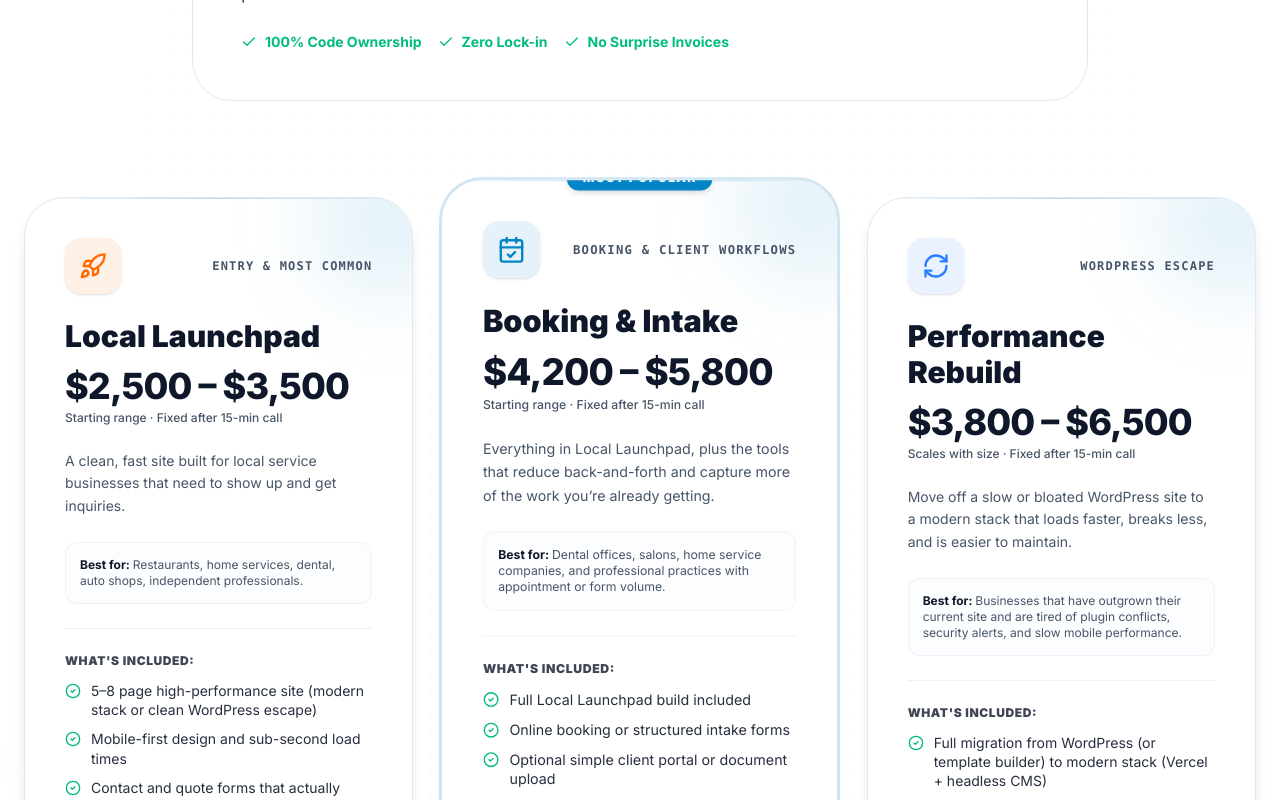
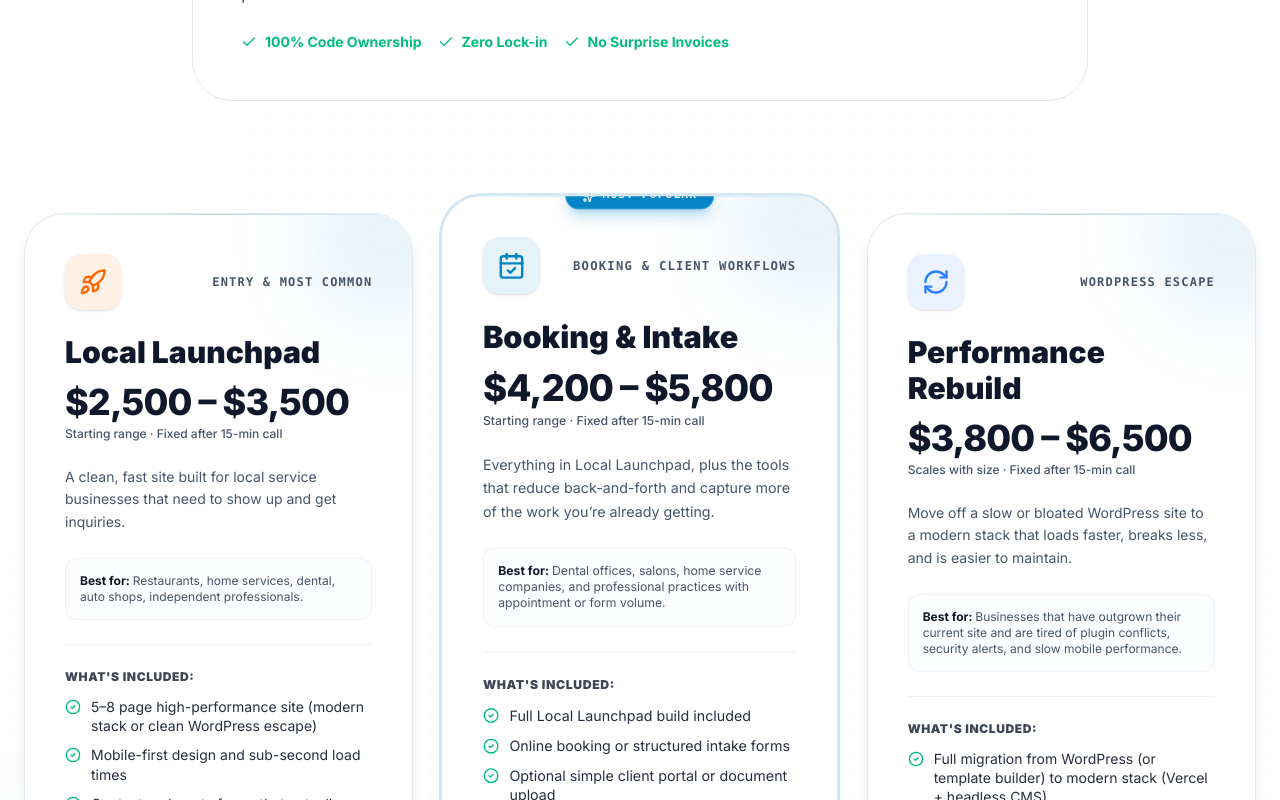
Before and after one commit to RottyM/rottym.com, a Next.js app: page /packages in a window 1280 px wide. Shown: the part 920-1720 px from the top of the page. Built offline with nearby package versions, Linux system fonts and the light colour scheme; no server answers.

Commit message:
fix(packages): prevent MOST POPULAR badge clipping and add deep link ids

```diff
--- a/src/app/packages/page.tsx
+++ b/src/app/packages/page.tsx
@@ -166,22 +166,27 @@ export default function PackagesPage() {
         </div>
 
         {/* 3 Core Packages Grid */}
-        <div className="grid lg:grid-cols-3 gap-8 items-stretch">
+        <div className="grid lg:grid-cols-3 gap-8 items-stretch pt-4">
           {packages.map((pkg) => (
             <div
               key={pkg.id}
-              className={`stitch-card relative rounded-[2.5rem] p-8 md:p-10 flex flex-col justify-between transition-all duration-300 shadow-lg hover:shadow-2xl overflow-hidden before:absolute before:inset-x-0 before:top-0 before:h-[1px] before:bg-gradient-to-r before:from-transparent before:via-accent/30 before:to-transparent ${pkg.borderHover} ${
+              id={pkg.id}
+              className={`stitch-card relative rounded-[2.5rem] p-8 md:p-10 flex flex-col justify-between transition-all duration-300 shadow-lg hover:shadow-2xl ${pkg.borderHover} ${
                 pkg.featured
                   ? 'border-accent shadow-accent/10 ring-2 ring-accent/20 scale-[1.02] lg:-translate-y-2'
                   : 'border-border'
               }`}
             >
-              {/* Chromatic Corner Aura */}
-              <div className="pointer-events-none absolute -right-14 -top-14 w-40 h-40 bg-accent/10 dark:bg-accent/15 rounded-full blur-2xl group-hover:scale-150 transition-transform duration-500" />
+              {/* Inner Aura with overflow-hidden and border matching rounded corners */}
+              <div className="absolute inset-0 rounded-[2.5rem] overflow-hidden pointer-events-none">
+                <div className="pointer-events-none absolute -right-14 -top-14 w-40 h-40 bg-accent/10 dark:bg-accent/15 rounded-full blur-2xl group-hover:scale-150 transition-transform duration-500" />
+                <div className="absolute inset-x-0 top-0 h-[1px] bg-gradient-to-r from-transparent via-accent/30 to-transparent" />
+              </div>
 
               {pkg.badge && (
-                <div className="absolute -top-3.5 left-1/2 -translate-x-1/2 bg-accent text-accent-foreground px-4 py-1 rounded-full text-xs font-black uppercase tracking-widest shadow-md z-10">
-                  {pkg.badge}
+                <div className="absolute -top-3.5 left-1/2 -translate-x-1/2 inline-flex items-center gap-1.5 px-4 py-1 rounded-full bg-accent text-accent-foreground font-mono text-[11px] font-bold uppercase tracking-widest shadow-lg shadow-accent/25 border border-white/20 z-20 whitespace-nowrap">
+                  <Sparkles className="w-3.5 h-3.5" />
+                  <span>{pkg.badge}</span>
                 </div>
               )}
 
@@ -248,7 +253,7 @@ export default function PackagesPage() {
         <div className="grid lg:grid-cols-2 gap-8 items-stretch">
 
           {/* Ongoing Care */}
-          <div className="stitch-card p-8 md:p-10 rounded-[2.5rem] shadow-lg flex flex-col justify-between h-full group hover:border-accent/40 transition-all duration-300 relative overflow-hidden before:absolute before:inset-x-0 before:top-0 before:h-[1px] before:bg-gradient-to-r before:from-transparent before:via-accent/30 before:to-transparent">
+          <div id="ongoing-care" className="stitch-card p-8 md:p-10 rounded-[2.5rem] shadow-lg flex flex-col justify-between h-full group hover:border-accent/40 transition-all duration-300 relative overflow-hidden before:absolute before:inset-x-0 before:top-0 before:h-[1px] before:bg-gradient-to-r before:from-transparent before:via-accent/30 before:to-transparent">
             {/* Chromatic Corner Aura */}
             <div className="pointer-events-none absolute -right-14 -top-14 w-40 h-40 bg-emerald-500/10 dark:bg-emerald-500/15 rounded-full blur-2xl group-hover:scale-150 transition-transform duration-500" />
 
```
